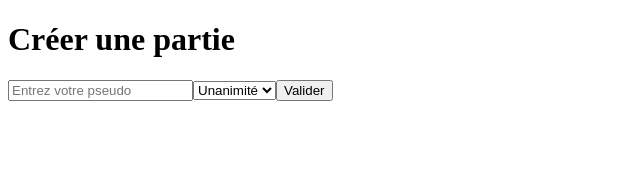
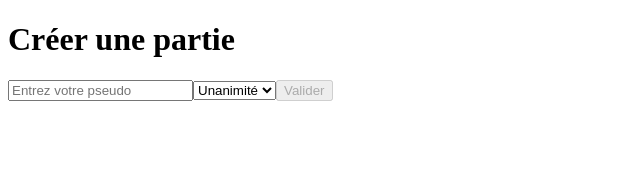
Before and after one commit to ggratchev/PlanningPoker, a React (Vite) app in the folder frontend/: page /creer-partie in a window 1280 px wide. Shown: the top 170 px of the page, without its empty margins (0-640 px from the left). Built offline with nearby package versions, Linux system fonts and the light colour scheme.

Commit message:
add disable validate button if name is empty feature

```diff
--- a/frontend/src/CreerPartie.tsx
+++ b/frontend/src/CreerPartie.tsx
@@ -20,7 +20,7 @@ function CreerPartie() {
             <select value={modeDeJeu} onChange={(e) => setModeDeJeu(e.target.value)}>
                 <option value="unanimite">Unanimité</option>
                 <option value="mediane">Médiane</option>
-            </select><button onClick={valider}>Valider</button>
+            </select><button onClick={valider} disabled={pseudo.trim() === ''}>Valider</button>
         </div>
     )
 }
```
